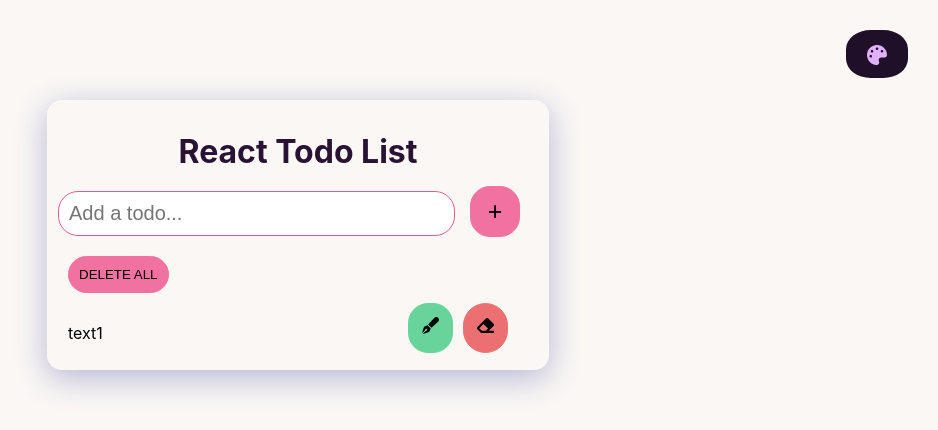
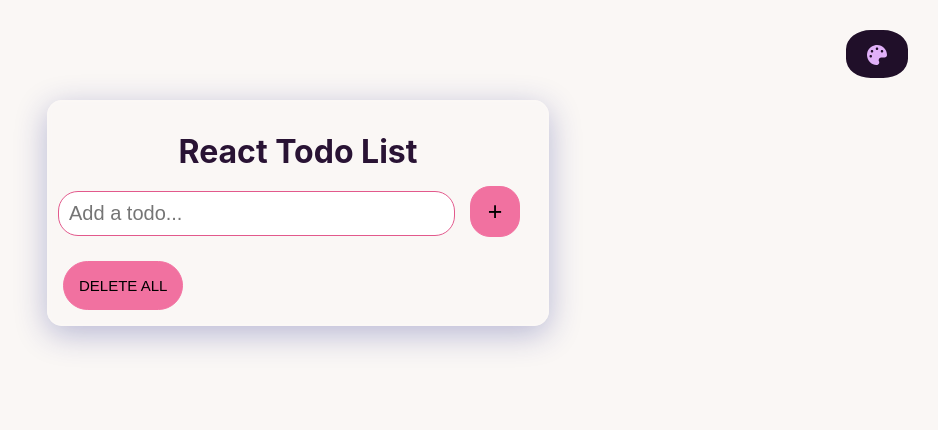
Before and after one commit to abdel1413/react-todo-list, a React (Create React App) app: page / in a window 1280 px wide. Shown: the top 430 px of the page, without its empty margins (342-1280 px from the left). Built offline with nearby package versions, Linux system fonts and the light colour scheme.

Commit message:
style the delete btn

```diff
--- a/src/App.js
+++ b/src/App.js
@@ -6,18 +6,31 @@ import Themes from "./components/Themes";
 import { FaPalette } from "react-icons/fa";
 
 function App() {
-  let [task, setTask] = useState([{ item: "text1" }]);
+  let [task, setTask] = useState([]);
   let [isShown, setIsShown] = useState(false);
 
   const AddingTask = (t) => {
+    // let newTask = [...task, { item: t }];
+    // setTask(newTask);
     setTask(() => [...task, { item: t }]);
   };
 
+  //remove item by  filtering out the item by id
+  const handleDelete = (task) => {
+    console.log(task);
+  };
+
+  //edit item
+  const handleEdit = (tv) => {
+    console.log("edt", tv);
+  };
   localStorage.setItem("tasks", JSON.stringify(task));
 
   let storedData = localStorage.getItem("tasks")
     ? JSON.parse(localStorage.getItem("tasks"))
     : [];
+
+  console.log("store", storedData);
 
   const DisplayThemes = () => {
     // <ul>
--- a/src/components/CreateTask.css
+++ b/src/components/CreateTask.css
@@ -33,10 +33,12 @@ form button:hover {
 .delete-all {
   background-color: #f171a0;
   border: 1px solid #f171a0;
-  border-radius: 20px;
-  padding: 10px;
+  border-radius: 25px;
+  padding: 15px;
+  font-size: 15px;
   margin-left: 20px;
-  margin-top: 10px;
+  margin: 15px;
+
   text-transform: uppercase;
   cursor: pointer;
 }
```
